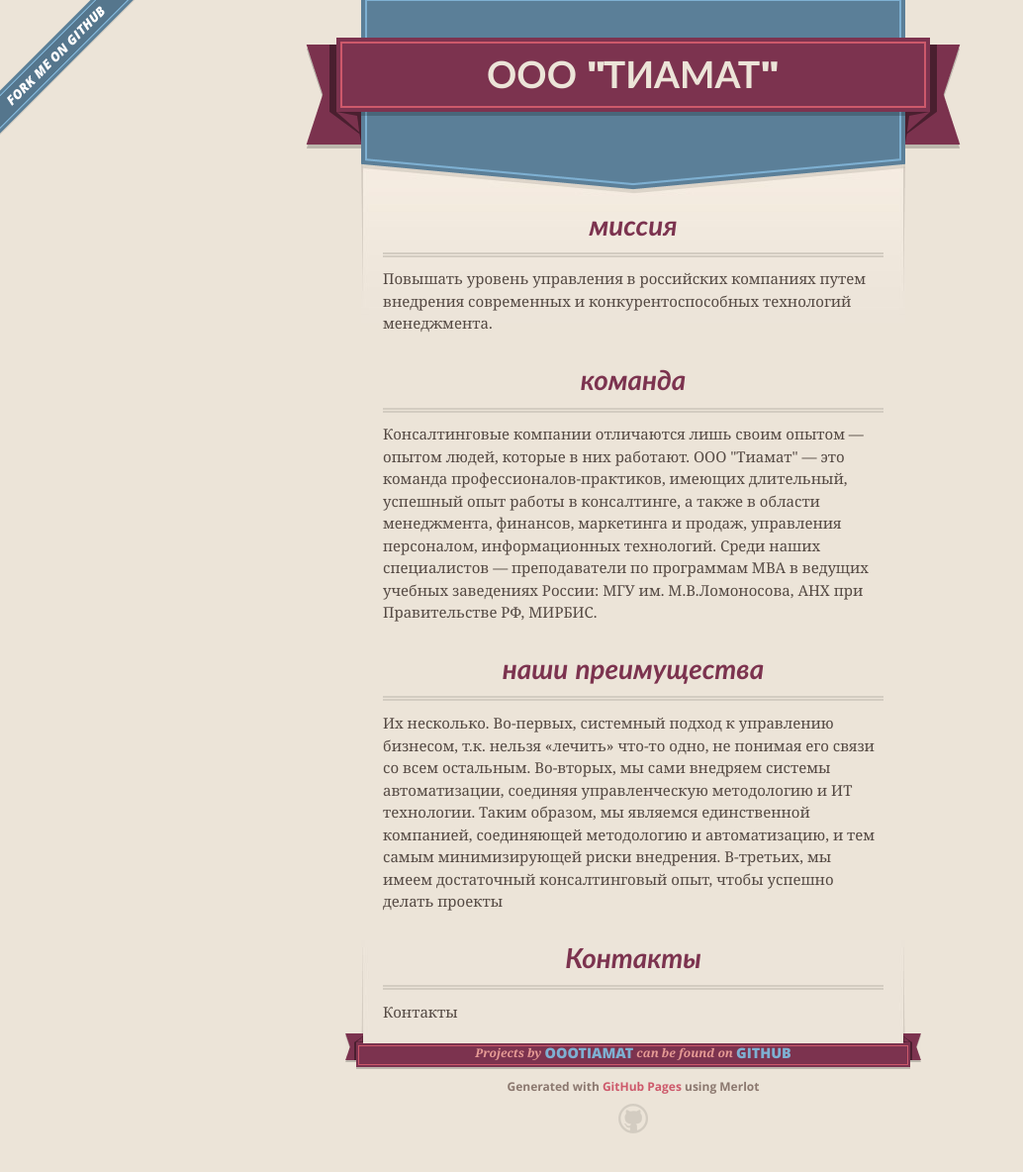
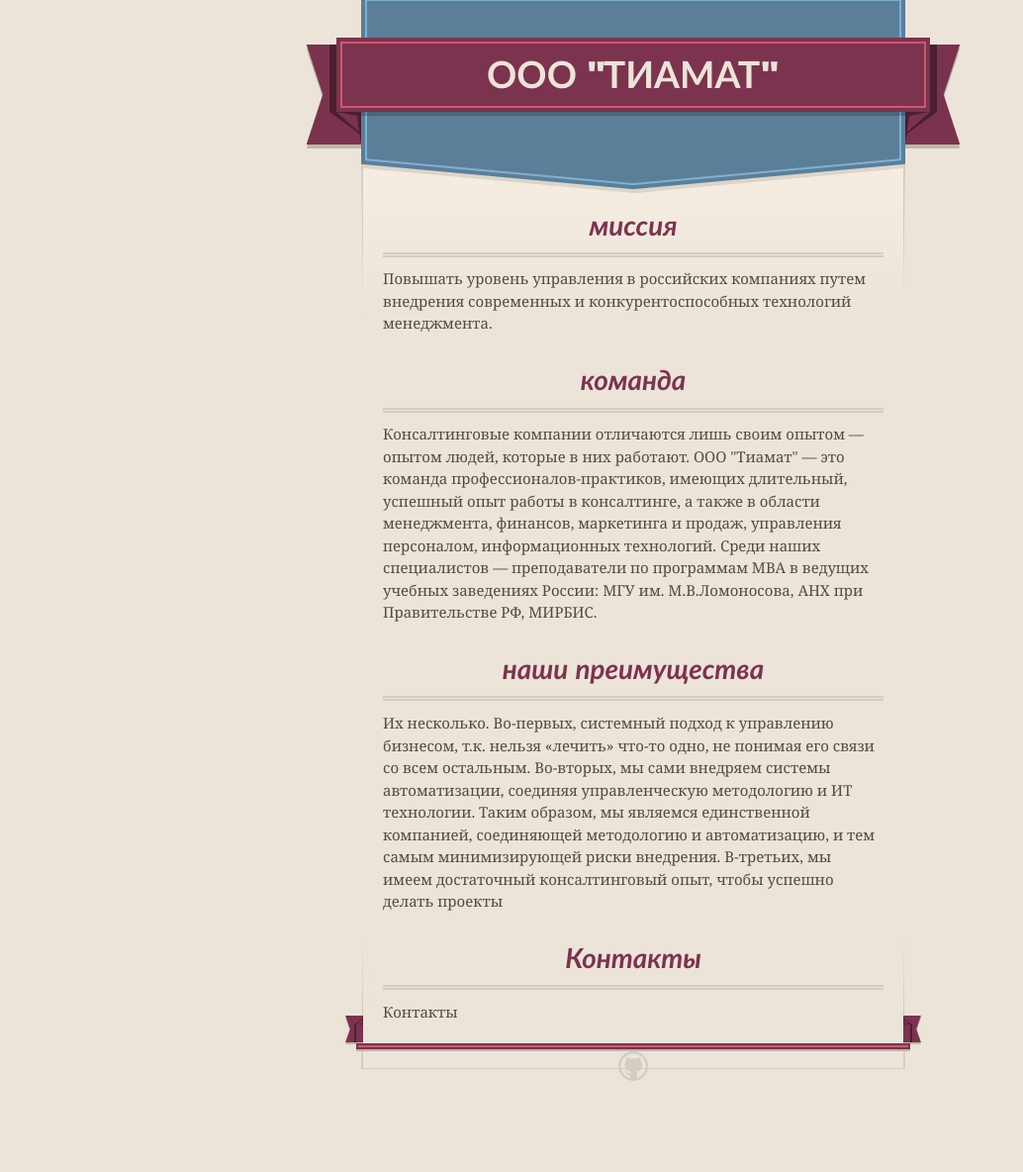
Before and after one commit to oootiamat/oootiamat.github.io, a plain HTML site: page index.html in a window 1280 px wide. Shown: the whole page at 99% size, without its empty margins (0-1034 px from the left). After the commit the page ends 1132 px from the top, so only its background shows below. Drawn offline with nearby package versions, Linux system fonts and the light colour scheme.

Commit message:
Update index.html

```diff
--- a/index.html
+++ b/index.html
@@ -17,11 +17,10 @@
         $('#main_content').headsmart()
       })
     </script>
-    <title>ООО &quot;Тиамат&quot; by oootiamat</title>
+    <title>ООО &quot;Тиамат&quot;</title>
   </head>
 
   <body>
-    <a id="forkme_banner" href="https://github.com/oootiamat">View on GitHub</a>
     <div class="shell">
 
       <header>
@@ -69,12 +68,10 @@
       <footer>
         <span class="ribbon-outer">
           <span class="ribbon-inner">
-            <p>Projects by <a href="https://github.com/oootiamat">oootiamat</a> can be found on <a href="https://github.com/oootiamat">GitHub</a></p>
           </span>
           <span class="left-tail"></span>
           <span class="right-tail"></span>
         </span>
-        <p>Generated with <a href="http://pages.github.com">GitHub Pages</a> using Merlot</p>
         <span class="octocat"></span>
       </footer>
 
```
